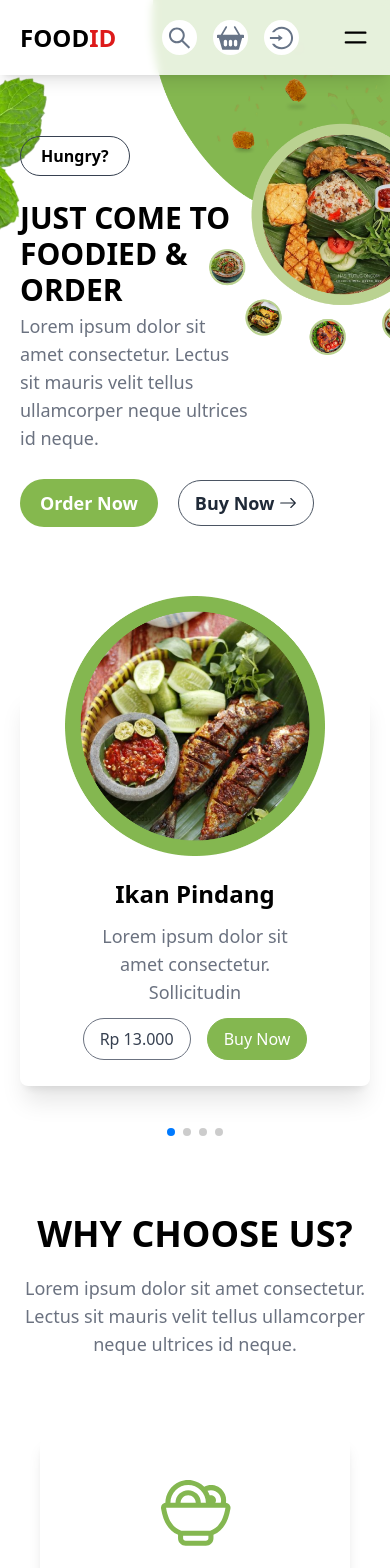
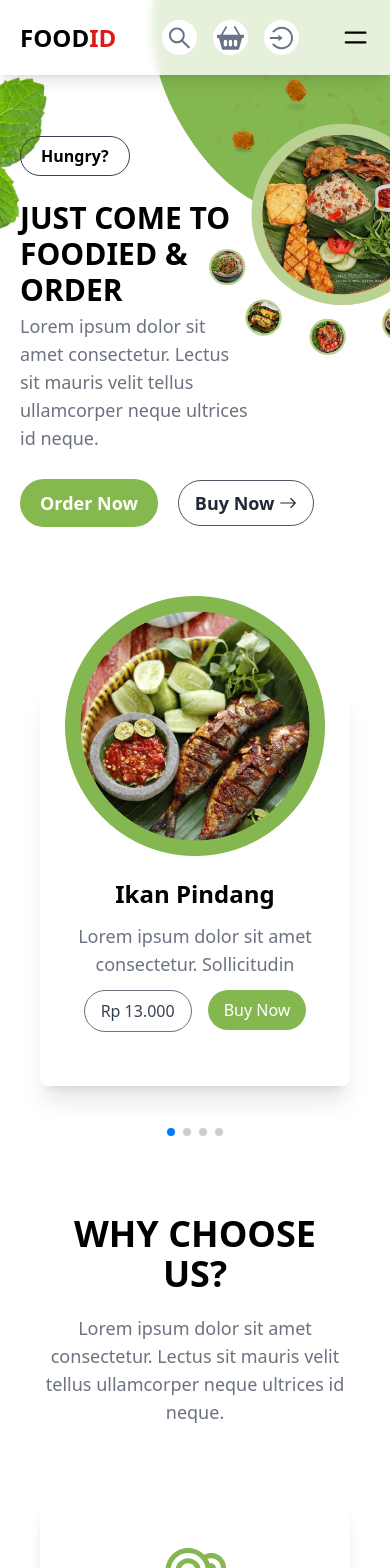
Before and after one commit to raflimaulanayh/landing-page-foodid, a Next.js app: page / in a window 390 px wide. Shown: the top 1568 px of the page. Built offline with nearby package versions, Linux system fonts and the light colour scheme.

Commit message:
solving responsive

```diff
--- a/components/CardsFavoriteFoods.jsx
+++ b/components/CardsFavoriteFoods.jsx
@@ -9,7 +9,7 @@ const CardsFavoriteFoods = ({
   priceFavoriteFood,
 }) => {
   return (
-    <div className="pb-16 pt-24 px-5 md:px-10 lg:px-2 flex mx-auto items-center justify-center">
+    <div className="pb-16 pt-24 px-10 lg:px-2 flex mx-auto items-center justify-center">
       <Image
         src={imgFavoriteFood}
         alt=""
@@ -17,21 +17,21 @@ const CardsFavoriteFoods = ({
         height={260}
         className="absolute mb-80"
       />
-      <div className="w-full h-[400px] bg-white shadow-xl rounded-lg flex flex-col items-center px-5 lg:px-10 xl:px-0">
-        <h2 className=" text-black text-2xl font-bold mt-48">
+      <div className="w-full lg:w-[320px] h-[400px] bg-white shadow-xl rounded-lg flex flex-col items-center px-5 lg:px-10 xl:px-0">
+        <h2 className="text-black text-2xl font-bold mt-48">
           {titleFavoriteFood}
         </h2>
-        <p className="text-center mt-3 text-lg text-gray-500 px-10">
+        <p className="text-center mt-3 text-lg text-gray-500 2xl:px-10">
           {descFavoriteFood}
         </p>
-        <div className="flex pt-3">
-          <Link href="/">
+        <div className="flex mt-3">
+          <Link href="#">
             <div className="py-2 px-4 rounded-full border border-gray-500 mr-4 text-gray-700">
               {priceFavoriteFood}
             </div>
           </Link>
-          <Link href="/">
-            <div className="py-2 px-4 rounded-full border border-[#84B750] bg-[#84B750] text-white">
+          <Link href="#">
+            <div className="py-2 px-4 rounded-full bg-[#84B750] text-white">
               Buy Now
             </div>
           </Link>
--- a/components/CardsRegularFoods.jsx
+++ b/components/CardsRegularFoods.jsx
@@ -9,7 +9,7 @@ const CardsRegularFoods = ({
   hargaRegularFoods,
 }) => {
   return (
-    <div className="pb-16 pt-24 px-5 md:px-10 lg:px-2 flex mx-auto items-center justify-center">
+    <div className="pb-16 pt-24 px-10 lg:px-2 flex mx-auto items-center justify-center">
       <Image
         src={imgFoodsRegular}
         alt=""
--- a/components/CardsSpecial.jsx
+++ b/components/CardsSpecial.jsx
@@ -10,7 +10,7 @@ const CardsSpecial = ({
   imgRating,
 }) => {
   return (
-    <div className="pb-16 pt-36 px-5 md:px-10 lg:px-2 flex items-center">
+    <div className="py-36 px-10 lg:px-2 flex items-center">
       <Image
         src={imgSpecialMenu}
         alt=""
@@ -38,7 +38,7 @@ const CardsSpecial = ({
               Rp {hargaSpecialMenu}
             </p>
             <Link href="/">
-              <div className="px-5 py-7 sm:px-7 sm:py-9 rounded-lg border border-[#84B750] bg-[#84B750] text-white absolute right-4 sm:right-6 lg:right-2 bottom-36">
+              <div className="px-5 py-7 sm:px-7 sm:py-9 rounded-lg border border-[#84B750] bg-[#84B750] text-white absolute right-10 sm:right-10 lg:right-2 bottom-36">
                 <BsFillBasket2Fill size={50} />
               </div>
             </Link>
--- a/components/Navbar.js
+++ b/components/Navbar.js
@@ -34,7 +34,7 @@ const Navbar = ({ className }) => {
               <BsFillBasket2Fill size={30} className="text-[#677487]" />
             </div>
           </Link>
-          <Link href="/">
+          <Link href="https://raflisky.github.io">
             <div className="md:hidden h-[35px] w-[35px] md:h-[50px] md:w-[50px] p-1 bg-white hover:bg-gray-300 rounded-full flex items-center justify-center mr-4">
               <AiOutlineLogin size={30} className="text-[#677487]" />
             </div>
--- a/components/TitleSection.jsx
+++ b/components/TitleSection.jsx
@@ -2,7 +2,7 @@ import React from "react";
 
 const TitleSection = ({ title }) => {
   return (
-    <div className="px-5 md:mx-16">
+    <div className="px-10 md:mx-16">
       <h4 className="text-4xl md:text-7xl font-bold text-center">{title}</h4>
       <p className="text-gray-500 text-lg mt-5 text-center 2xl:mx-[400px]">
         Lorem ipsum dolor sit amet consectetur. Lectus sit mauris velit tellus
--- a/sections/Header.jsx
+++ b/sections/Header.jsx
@@ -20,11 +20,11 @@ const Header = () => {
       <Navbar />
       <header id="home" className="container mx-auto">
         <div className="px-5 md:px-10 pt-36 md:pt-48 xl:pt-64">
-          <Link href="/">
+          <a href="#menu">
             <span className="py-2 px-5 border border-gray-700 font-semibold rounded-full">
               Hungry?
             </span>
-          </Link>
+          </a>
           <h1 className="pt-8 lg:pt-14 text-3xl sm:text-5xl lg:text-7xl font-semibold w-8/12 sm:w-9/12 xl:w-6/12">
             JUST COME TO FOODIED & ORDER
           </h1>
@@ -33,17 +33,17 @@ const Header = () => {
             tellus ullamcorper neque ultrices id neque.
           </p>
           <div className="pt-7 lg:pt-12 flex items-center justify-arround">
-            <Link href="/">
+            <a href="#menu">
               <span className="py-3 px-5 sm:py-4 sm:px-10 bg-[#85B84E] hover:bg-opacity-80 rounded-full text-lg font-semibold text-white mr-5">
                 Order Now
               </span>
-            </Link>
-            <Link href="/">
+            </a>
+            <a href="#menu">
               <div className="py-2 px-4 md:py-3 md:px-6 border border-gray-600 rounded-full text-lg font-semibold text-gray-800 flex items-center">
                 <p className="mr-1 sm:mr-2">Buy Now</p>
                 <BsArrowRight />
               </div>
-            </Link>
+            </a>
           </div>
         </div>
       </header>
```
